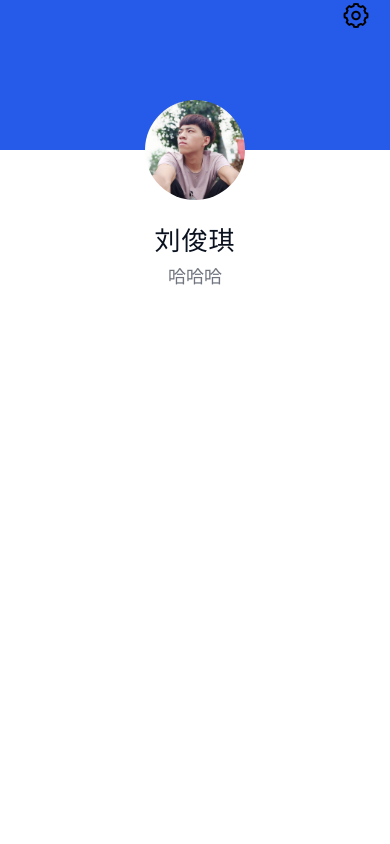
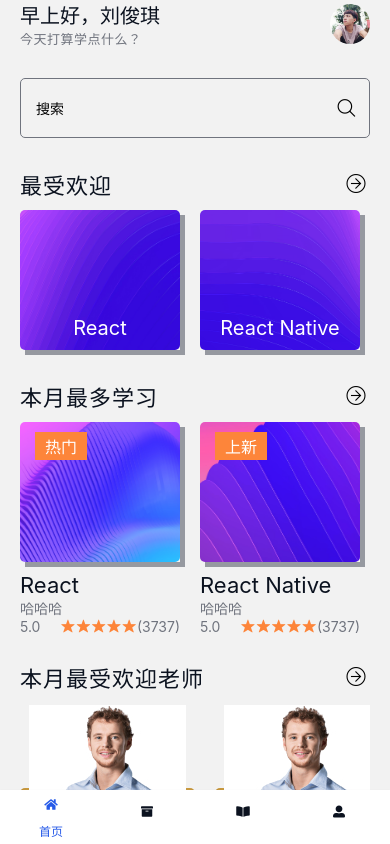
Before and after one commit to qzlu-cyber/Education_Online, a React Native app: screen / in a window 390 px wide. Built offline with nearby package versions, Linux system fonts and the light colour scheme; what react-native would draw is missing.

Commit message:
navigation框架完成

```diff
--- a/App.js
+++ b/App.js
@@ -1,15 +1,67 @@
 /*
  * @Author: 刘俊琪
  * @Date: 2022-01-07 18:52:21
- * @LastEditTime: 2022-01-09 16:01:45
+ * @LastEditTime: 2022-01-20 15:22:59
  * @Description: 描述
  */
+import { NavigationContainer } from "@react-navigation/native";
+import { createNativeStackNavigator } from "@react-navigation/native-stack";
+import { createBottomTabNavigator } from "@react-navigation/bottom-tabs";
+import { createMaterialBottomTabNavigator } from "@react-navigation/material-bottom-tabs";
+import { FontAwesome5 } from "@expo/vector-icons";
+
 import CategoryScreen from "./app/screens/CategoryScreen";
 import HomeScreen from "./app/screens/HomeScreen";
 import LearningScreen from "./app/screens/LearningScreen";
 import MyScreen from "./app/screens/MyScreen";
 import OnBoardingScreen from "./app/screens/OnBoardScreen";
+import CategoryDetailScreen from "./app/screens/CategoryDetailScreen";
+import colors from "./app/config/colors";
+
+const Stack = createNativeStackNavigator();
+const Tab = createMaterialBottomTabNavigator();
+
+const TabNavigator = () => (
+  <Tab.Navigator
+    activeColor={colors.praimary}
+    inactiveColor={colors.boldText}
+    barStyle={{ backgroundColor: colors.white }}
+    screenOptions={({ route }) => ({
+      tabBarIcon: ({ focused, color, size }) => {
+        let iconName;
+        if (route.name == "首页") iconName = "home";
+        else if (route.name == "分类") iconName = "archive";
+        else if (route.name == "学习") iconName = "book-open";
+        else if (route.name == "我的") iconName = "user-alt";
+        return <FontAwesome5 name={iconName} size={size} color={color} />;
+      },
+      headerShown: false,
+    })}>
+    <Tab.Screen name='首页' component={HomeScreen} />
+    <Tab.Screen name='分类' component={CategoryScreen} />
+    <Tab.Screen name='学习' component={LearningScreen} />
+    <Tab.Screen name='我的' component={MyScreen} />
+  </Tab.Navigator>
+);
+
+const StackNavigator = () => (
+  <Stack.Navigator screenOptions={{ headerShown: false }}>
+    <Stack.Screen name='首页' component={TabNavigator} />
+    <Stack.Screen
+      name='分类详情'
+      component={CategoryDetailScreen}
+      options={({ route }) => ({
+        title: route.params.categoryName,
+        headerShown: true,
+      })}
+    />
+  </Stack.Navigator>
+);
 
 export default function App() {
-  return <MyScreen />;
+  return (
+    <NavigationContainer>
+      <StackNavigator />
+    </NavigationContainer>
+  );
 }
--- a/app/components/AppSwiper.js
+++ b/app/components/AppSwiper.js
@@ -1,7 +1,7 @@
 /*
  * @Author: 刘俊琪
  * @Date: 2022-01-09 14:03:00
- * @LastEditTime: 2022-01-09 15:15:57
+ * @LastEditTime: 2022-01-20 14:02:50
  * @Description: 轮播图
  */
 import React from "react";
@@ -40,7 +40,6 @@
     flex: 1,
     justifyContent: "center",
     alignItems: "center",
-    backgroundColor: colors.lightText,
   },
 });
 
--- a/app/components/AppText.js
+++ b/app/components/AppText.js
@@ -1,7 +1,7 @@
 /*
  * @Author: 刘俊琪
  * @Date: 2022-01-08 10:08:00
- * @LastEditTime: 2022-01-08 10:31:31
+ * @LastEditTime: 2022-01-20 14:11:45
  * @Description: 文字组件
  */
 import React from "react";
@@ -14,7 +14,6 @@
 const styles = StyleSheet.create({
   text: {
     fontSize: 18,
-    fontFamily: Platform.OS === "ios" ? "Avenir" : "Robot",
   },
 });
 
--- a/app/components/ViewPager.js
+++ b/app/components/ViewPager.js
@@ -1,7 +1,7 @@
 /*
  * @Author: 刘俊琪
  * @Date: 2022-01-07 18:52:21
- * @LastEditTime: 2022-01-08 10:51:03
+ * @LastEditTime: 2022-01-20 14:11:55
  * @Description: 欢迎页
  */
 import React, { useContext } from "react";
@@ -90,7 +90,6 @@
     marginTop: 10,
   },
   sloganOne: {
-    // fontFamily: 'Plus Jakarta Display',
     fontStyle: "normal",
     fontWeight: "500",
     fontSize: 26,
@@ -100,7 +99,6 @@
     marginBottom: 5,
   },
   sloganTwo: {
-    // fontFamily: 'Plus Jakarta Display',
     fontStyle: "normal",
     fontWeight: "normal",
     fontSize: 14,
--- /dev/null
+++ b/app/screens/CategoryDetailScreen.js
@@ -0,0 +1,28 @@
+/*
+ * @Author: 刘俊琪
+ * @Date: 2022-01-20 11:44:52
+ * @LastEditTime: 2022-01-20 12:06:02
+ * @Description: 分类页点击详情
+ */
+import React from "react";
+import { View, StyleSheet } from "react-native";
+
+import AppText from "../components/AppText";
+
+function CategoryDetailScreen({ route }) {
+  return (
+    <View style={styles.container}>
+      <AppText text={route.params.categoryName} />
+    </View>
+  );
+}
+
+const styles = StyleSheet.create({
+  container: {
+    flex: 1,
+    justifyContent: "center",
+    alignItems: "center",
+  },
+});
+
+export default CategoryDetailScreen;
--- a/app/screens/CategoryScreen.js
+++ b/app/screens/CategoryScreen.js
@@ -133,11 +133,13 @@
     );
   })
 );
-export default function CategoryScreen() {
+export default function CategoryScreen({ navigation }) {
   const [index, setIndex] = React.useState(0);
   const onConnectPress = React.useCallback(() => {
-    Alert.alert("Connect with:", icons[index].name);
-  }, [index]); //点按动作
+    navigation.navigate("分类详情", {
+      categoryName: icons[index].name,
+    });
+  }, [index]); //TODO: 点按动作
   const praimaryRef = React.useRef();
   const darkRef = React.useRef();
   const scrollY = React.useRef(new Animated.Value(0)).current;
@@ -159,7 +161,7 @@
 
   return (
     <View style={styles.container}>
-      <StatusBar hidden />
+      <StatusBar />
       <ConnectWithText />
       <View
         style={{
@@ -198,7 +200,6 @@
   container: {
     flex: 1,
     justifyContent: "center",
-    paddingTop: StatusBar.currentHeight,
   },
   paragraph: {
     margin: 24,
--- /dev/null
+++ b/app/screens/FavoriteScreen.js
@@ -0,0 +1,27 @@
+/*
+ * @Author: 刘俊琪
+ * @Date: 2022-01-20 12:21:25
+ * @LastEditTime: 2022-01-20 12:23:29
+ * @Description: 我的收藏
+ */
+import React from "react";
+import { View, StyleSheet } from "react-native";
+import AppText from "../components/AppText";
+
+function FavoriteScreen(props) {
+  return (
+    <View style={styles.container}>
+      <AppText text='我的收藏' />
+    </View>
+  );
+}
+
+const styles = StyleSheet.create({
+  container: {
+    flex: 1,
+    justifyContent: "center",
+    alignItems: "center",
+  },
+});
+
+export default FavoriteScreen;
--- /dev/null
+++ b/app/screens/HistoryScreen.js
@@ -0,0 +1,27 @@
+/*
+ * @Author: 刘俊琪
+ * @Date: 2022-01-20 12:24:58
+ * @LastEditTime: 2022-01-20 12:24:58
+ * @Description: 历史浏览界面
+ */
+import React from "react";
+import { View, StyleSheet } from "react-native";
+import AppText from "../components/AppText";
+
+function HistoryScreen(props) {
+  return (
+    <View style={styles.container}>
+      <AppText text='历史浏览' />
+    </View>
+  );
+}
+
+const styles = StyleSheet.create({
+  container: {
+    flex: 1,
+    justifyContent: "center",
+    alignItems: "center",
+  },
+});
+
+export default HistoryScreen;
--- /dev/null
+++ b/app/screens/MyDetailScreen.js
@@ -0,0 +1,28 @@
+/*
+ * @Author: 刘俊琪
+ * @Date: 2022-01-20 13:21:25
+ * @LastEditTime: 2022-01-20 14:16:00
+ * @Description: '我的'页MaterialTopTabNavigator，导航到收藏，历史等
+ */
+import React from "react";
+import { createMaterialTopTabNavigator } from "@react-navigation/material-top-tabs";
+
+import FavoriteScreen from "./FavoriteScreen";
+import HistoryScreen from "./HistoryScreen";
+import colors from "../config/colors";
+
+const MaterialTopTab = createMaterialTopTabNavigator();
+
+const MyDetailTab = () => (
+  <MaterialTopTab.Navigator
+    screenOptions={{ tabBarStyle: { backgroundColor: colors.white } }}>
+    <MaterialTopTab.Screen name='收藏' component={FavoriteScreen} />
+    <MaterialTopTab.Screen name='历史' component={HistoryScreen} />
+  </MaterialTopTab.Navigator>
+); //‘我的’页面中的导航器，导航到‘我的收藏’等页面
+
+function MyDetailScreen(props) {
+  return <MyDetailTab />;
+}
+
+export default MyDetailScreen;
--- a/app/screens/MyScreen.js
+++ b/app/screens/MyScreen.js
@@ -1,7 +1,7 @@
 /*
  * @Author: 刘俊琪
  * @Date: 2022-01-09 15:57:40
- * @LastEditTime: 2022-01-09 16:43:30
+ * @LastEditTime: 2022-01-20 14:15:42
  * @Description: 我的页
  */
 import React from "react";
@@ -11,11 +11,14 @@
   Image,
   TouchableOpacity,
   StatusBar,
+  Platform,
+  SafeAreaView,
 } from "react-native";
 import { AntDesign } from "@expo/vector-icons";
 
 import AppText from "../components/AppText";
 import colors from "../config/colors";
+import MyDetailScreen from "./MyDetailScreen";
 
 function MyScreen(props) {
   return (
@@ -35,6 +38,7 @@
         <AppText text='刘俊琪' style={styles.name} />
         <AppText text='哈哈哈' style={styles.welcome} />
       </View>
+      <MyDetailScreen />
     </View>
   );
 }
@@ -42,11 +46,12 @@
 const styles = StyleSheet.create({
   container: {
     flex: 1,
+    backgroundColor: colors.white,
   },
   icon: {
     alignItems: "flex-end",
     position: "absolute",
-    top: StatusBar.currentHeight + 50,
+    top: "7%",
     right: 20,
     zIndex: 1,
   },
```
Also changed, not shown: package.json (+10 -0 lines), 1 other file (tests, documents, lock files or other folders).
